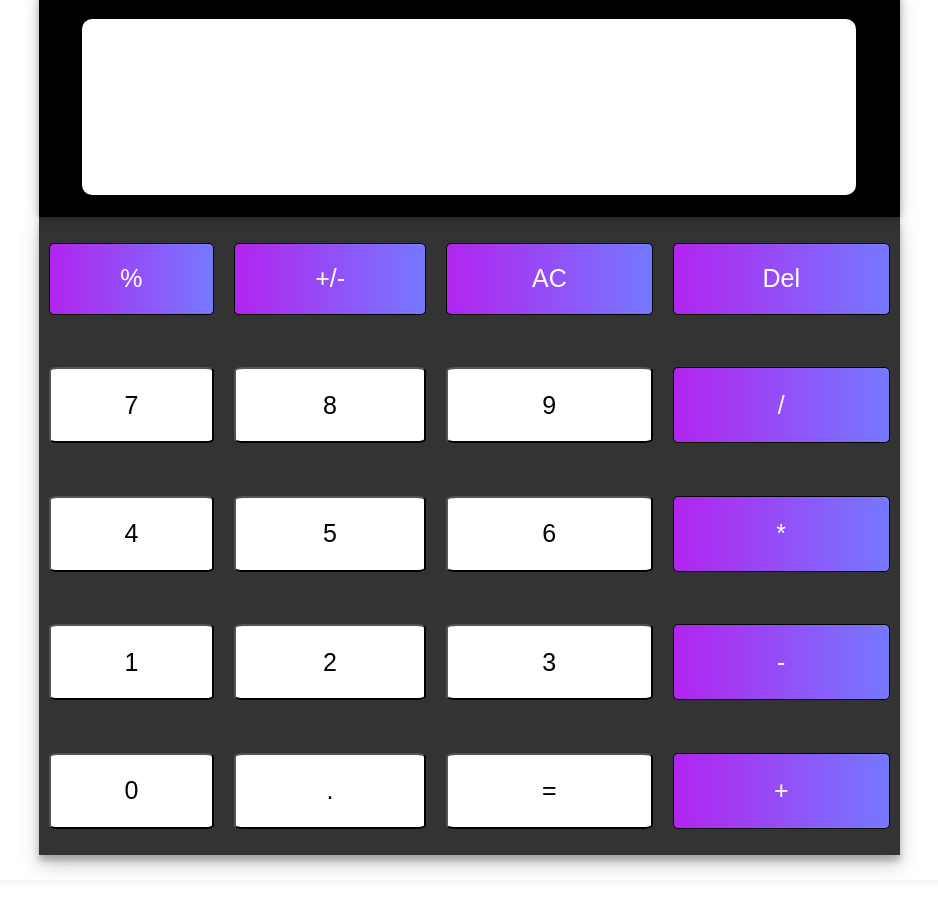
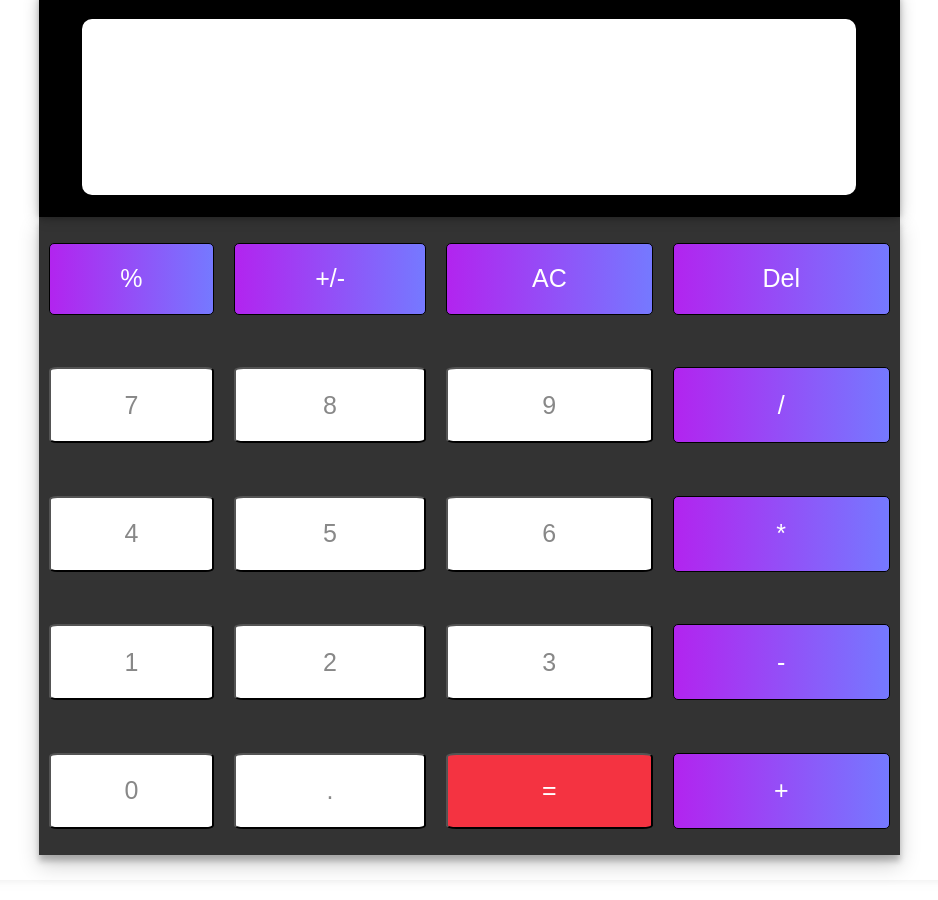
Before and after one commit to Nataliapine/project-calculator, a plain HTML site: page index.html in a window 1280 px wide. Shown: the part 88-988 px from the top of the page, without its empty margins (171-1109 px from the left). Drawn offline with Linux system fonts and the light colour scheme.

Commit message:
added button equal style

```diff
--- a/index.html
+++ b/index.html
@@ -41,7 +41,7 @@
                 <tr>
                     <td><input class="button" type="button" value="0"/></td>
                     <td><input class="button" type="button" value="."/></td>
-                    <td><input class="button" type="button" value="="/></td>
+                    <td><input class="button-equal" type="button" value="="/></td>
                     <td><input class="button-active" type="button" value="+"/></td>
                 </tr>
             </table>
--- a/styles/style.css
+++ b/styles/style.css
@@ -52,6 +52,9 @@ td {
     height: 70%;
     border-radius: 5%;
     font-size: 25px;
+    color: #888888;
+    transition: .2s;
+    cursor: pointer;
 }
 .button-active {
 background: linear-gradient(90deg, #B224EF 0%, #7579FF 100%);
@@ -62,4 +65,14 @@ background: linear-gradient(90deg, #B224EF 0%, #7579FF 100%);
  height: 70%;
  outline: none;
  font-size: 25px;
+ cursor: pointer;
 }
+.button-equal {
+    width: 100%;
+    height: 70%;
+    border-radius: 5%;
+    font-size: 25px;
+    background:#F43341;
+	color:white;
+    cursor: pointer;
+}
```
